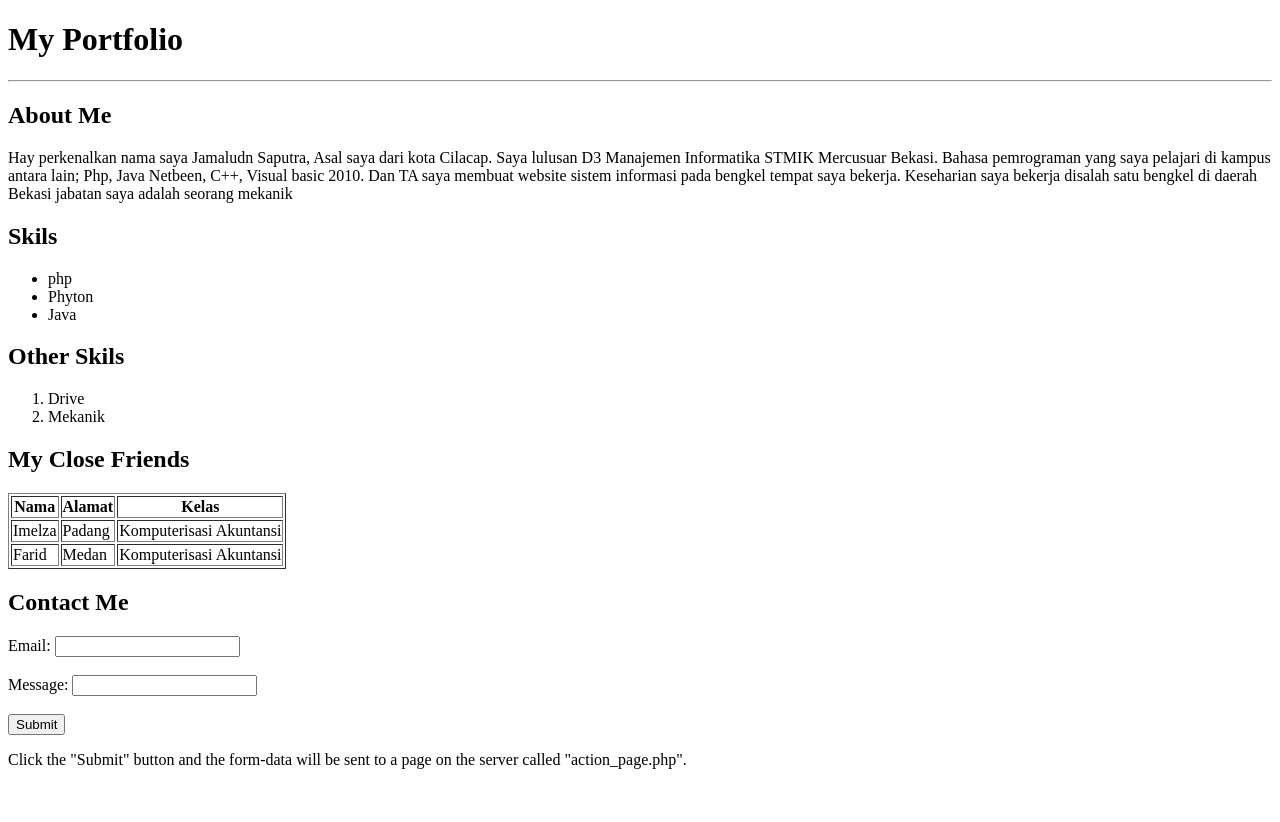
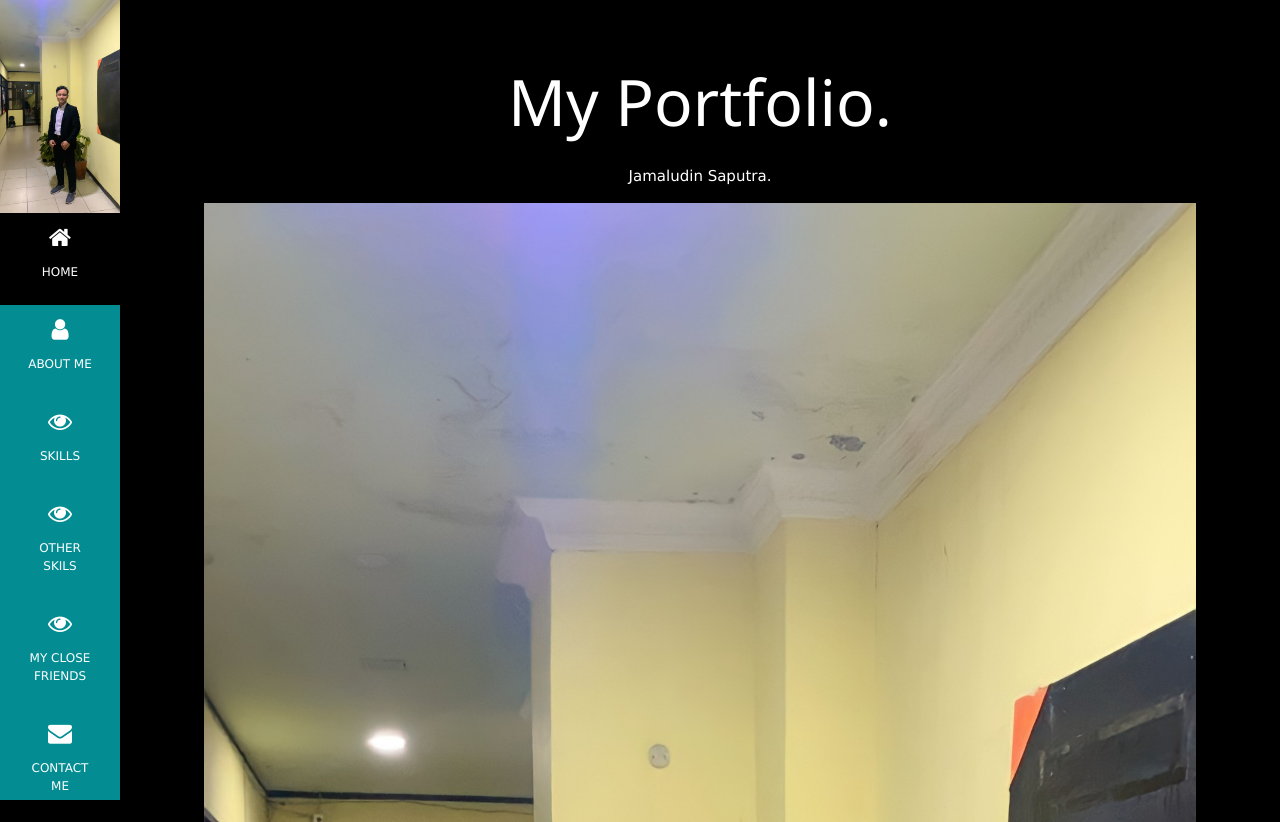
Before and after one commit to jamaludin1001/portfolio_jamal, a plain HTML site: page index.html in a window 1280 px wide. Shown: the top 822 px of the page. Before the commit the page ends 800 px from the top, so only its background shows below. Drawn offline with nearby package versions, Linux system fonts and the light colour scheme.

Commit message:
update css

```diff
--- a/index.html
+++ b/index.html
@@ -4,29 +4,114 @@
     <meta charset="UTF-8">
     <meta http-equiv="X-UA-Compatible" content="IE=edge">
     <meta name="viewport" content="width=device-width, initial-scale=1.0">
+    <link rel="stylesheet" href="https://www.w3schools.com/w3css/4/w3.css">
+    <link rel="stylesheet" href="https://fonts.googleapis.com/css?family=Montserrat">
+    <link rel="stylesheet" href="https://cdnjs.cloudflare.com/ajax/libs/font-awesome/4.7.0/css/font-awesome.min.css">
+    <style>
+        .w3-row-padding img {margin-bottom: 12px}
+        /* Set the width of the sidebar to 120px */
+        .w3-sidebar {width: 120px;background: rgba(4, 145, 150, 0.85);}
+        /* Add a left margin to the "page content" that matches the width of the sidebar (120px) */
+        #main {margin-left: 120px}
+        /* Remove margins from "page content" on small screens */
+        @media only screen and (max-width: 600px) {#main {margin-left: 0}}
+    </style>
     <title>Portfolio Jamaludin</title>
+
 </head>
-<body>
-    <h1>My Portfolio</h1><hr/>
+<body class="w3-black">
+    <nav class="w3-sidebar w3-bar-block w3-small w3-hide-small w3-center">
+    <!-- Avatar image in top left corner -->
+    <img src="gambar/Remini20211123221741860.jpg" style="width:100%">
+        <a href="#" class="w3-bar-item w3-button w3-padding-large w3-black">
+            <i class="fa fa-home w3-xlarge"></i>
+            <p>HOME</p>
+        </a>
+        <a href="#about" class="w3-bar-item w3-button w3-padding-large w3-hover-black">
+            <i class="fa fa-user w3-xlarge"></i>
+            <p>ABOUT ME</p>
+        </a>
+        <a href="#skills" class="w3-bar-item w3-button w3-padding-large w3-hover-black">
+            <i class="fa fa-eye w3-xlarge"></i>
+            <p>SKILLS</p>
+        </a>
+        <a href="#otherskills" class="w3-bar-item w3-button w3-padding-large w3-hover-black">
+            <i class="fa fa-eye w3-xlarge"></i>
+            <p> OTHER SKILS</p>
+        </a>
+        <a href="#myclosefriends" class="w3-bar-item w3-button w3-padding-large w3-hover-black">
+            <i class="fa fa-eye w3-xlarge"></i>
+            <p>MY CLOSE FRIENDS</p>
+        </a>
+        <a href="#contact" class="w3-bar-item w3-button w3-padding-large w3-hover-black">
+            <i class="fa fa-envelope w3-xlarge"></i>
+            <p>CONTACT ME</p>
+        </a>
+    </nav>
+
+<!-- Navbar on small screens (Hidden on medium and large screens) -->
+        <div class="w3-top w3-hide-large w3-hide-medium" id="myNavbar">
+            <div class="w3-bar w3-black w3-opacity w3-hover-opacity-off w3-center w3-small">
+            <a href="#" class="w3-bar-item w3-button" style="width:25% !important">HOME</a>
+            <a href="#about" class="w3-bar-item w3-button" style="width:25% !important">ABOUT ME</a>
+            <a href="#skills" class="w3-bar-item w3-button" style="width:25% !important">SKILLS</a>
+            <a href="#otherskills" class="w3-bar-item w3-button" style="width:25% !important">OTHER SKILLS</a>
+            <a href="#myclosefriends" class="w3-bar-item w3-button" style="width:25% !important">MY CLOSE FRIENDS</a>
+            <a href="#contact" class="w3-bar-item w3-button" style="width:25% !important">CONTACT ME</a>
+            </div>
+        </div>
+<!-- Page Content -->
+        <div class="w3-padding-large" id="main">
+            <!-- Header/Home -->
+            <header class="w3-container w3-padding-32 w3-center w3-black" id="home">
+            <h1 class="w3-jumbo"><span class="w3-hide-small">My Portfolio.</h1>
+            <p>Jamaludin Saputra.</p>
+            <img src="gambar/Remini20211123221741860.jpg" alt="jamal" class="w3-image" width="992" height="1000">
+            </header>
+<!-- About Section -->
+        <div class="w3-content w3-justify w3-text-grey w3-padding-64" id="about">
+            <hr style="width:200px" class="w3-opacity">
                 <h2>About Me</h2>
-    <p>Hay perkenalkan nama saya Jamaludn Saputra, Asal saya dari kota Cilacap. Saya lulusan D3 Manajemen Informatika STMIK Mercusuar Bekasi.
-        Bahasa pemrograman yang saya pelajari di kampus antara lain; Php, Java Netbeen, C++, Visual basic 2010. Dan TA saya membuat
-        website sistem informasi pada bengkel tempat saya bekerja. Keseharian saya bekerja disalah satu bengkel di daerah Bekasi
+                <p>Hay perkenalkan nama saya Jamaludn Saputra, Asal saya dari kota Cilacap.
+                    Saya lulusan D3 Manajemen Informatika STMIK Mercusuar Bekasi.Bahasa pemrograman
+                    yang saya pelajari di kampus antara lain; Php, Java Netbeen, C++, Visual basic 2010.
+                    Dan TA saya membuat website sistem informasi pada bengkel
+                    tempat saya bekerja. Keseharian saya bekerja disalah satu bengkel di daerah Bekasi
                     jabatan saya adalah seorang mekanik </p>
-    <h2>Skils</h2>
-    <ul>
-        <li>php</li>
-        <li>Phyton</li>
-        <li>Java</li>
-    </ul>
-    <h2>Other Skils</h2>
-    <ol>
-        <li>Drive</li>
-        <li>Mekanik</li>
-    </ol>
+
+        <div class="w3-content w3-justify w3-text-grey w3-padding-64" id="skills">
+            <hr style="width:200px" class="w3-opacity">
+                <h2>Skills</h2>
+                <p class="w3-wide">Php</p>
+                <div class="w3-white">
+                    <div class="w3-dark-grey" style="height:28px;width:95%"></div>
+                </div>
+                <p class="w3-wide">Python</p>
+                <div class="w3-white">
+                    <div class="w3-dark-grey" style="height:28px;width:85%"></div>
+                </div>
+                <p class="w3-wide">Java</p>
+                <div class="w3-white">
+                    <div class="w3-dark-grey" style="height:28px;width:80%"></div>
+                </div><br>
+
+        <div class="w3-content w3-justify w3-text-grey w3-padding-64" id="otherskills">
+            <hr style="width:200px" class="w3-opacity">
+                <h2> Other Skills</h2>
+                <p class="w3-wide">Drive</p>
+                <div class="w3-white">
+                    <div class="w3-dark-grey" style="height:28px;width:100%"></div>
+                </div>
+                <p class="w3-wide">Mekanik</p>
+                <div class="w3-white">
+                    <div class="w3-dark-grey" style="height:28px;width:95%"></div>
+                </div><br>
+
+    <div class="w3-content w3-justify w3-text-grey w3-padding-64" id="myclosefriends">
+        <hr style="width:200px" class="w3-opacity">
             <h2>My Close Friends</h2>
-    <table border="1px solid black" style="width:auto">
-        <tr>
+                <table class="w3-table w3-bordered w3-striped">
+                    <tr class="w3-teal">
                         <th>Nama</th>
                         <th>Alamat</th>
                         <th>Kelas</th>
@@ -41,18 +126,33 @@
                         <td>Medan</td>
                         <td>Komputerisasi Akuntansi</td>
                     </tr>
+                    <tr>
+                        <td>Mita</td>
+                        <td>Palembang</td>
+                        <td>Komputerisasi Akuntansi</td>
+                    </tr>
                 </table>
+        </div><br>
+    <div class="w3-content w3-justify w3-text-grey w3-padding-64" id="contact">
+        <hr style="width:200px" class="w3-opacity">
             <h2>Contact Me</h2>
-        <form action="/action_page.php">
-            <label for="email">Email:</label>
-            <input type="text" id="email" name="email"><br><br>
-            <label for="message">Message:</label>
-            <input type="text" id="message" name="message"><br><br>
-            <input type="submit" value="Submit">
+                <form action="/action_page.php" target="_blank">
+                    <p><input class="w3-input w3-padding-16" type="text" placeholder="Name" required name="Name"></p>
+                    <p><input class="w3-input w3-padding-16" type="text" placeholder="Email" required name="Email"></p>
+                    <p><input class="w3-input w3-padding-16" type="text" placeholder="Subject" required name="Subject"></p>
+                    <p><input class="w3-input w3-padding-16" type="text" placeholder="Message" required name="Message"></p>
+                    <p>
+                    <button class="w3-button w3-light-grey w3-padding-large" type="submit">
+                        <i class="fa fa-paper-plane"></i> SEND MESSAGE
+                    </button>
+                    </p>
                 </form>
+            </div>
+        </div>
 
-          <p>Click the "Submit" button and the form-data will be sent to a page on the
-          server called "action_page.php".</p>
-
+        <footer class="w3-container w3-teal">
+            <center><p>jamaludinsaputra</p></center>
+        </footer>
+    </div>
     </body>
 </html>
```
Also changed, not shown: gambar/Remini20210904112606940.jpg (added), gambar/Remini20211123221741860.jpg (added). Lines whose indentation alone changed are shown as unchanged.
